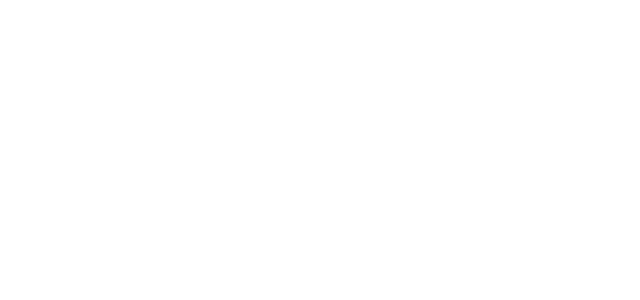
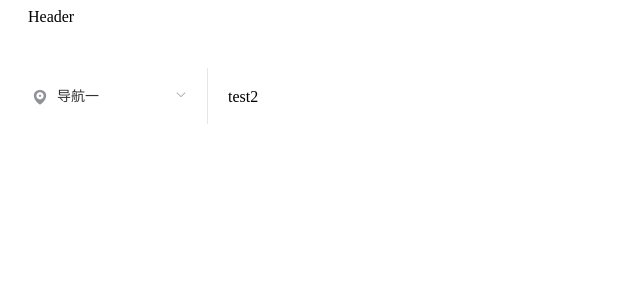
Before and after one commit to lemon-carl/VueJs, a Vue app in the folder yeb/: page /#/test2 in a window 1280 px wide. Shown: the top 300 px of the page, without its empty margins (0-640 px from the left). Built offline with nearby package versions, Linux system fonts and the light colour scheme; sample sign-in values are in the browser's storage.

Commit message:
导航菜单功能实现

```diff
--- a/yeb/src/App.vue
+++ b/yeb/src/App.vue
@@ -1,9 +1,5 @@
 <template>
   <div id="app">
-    <!-- <div id="nav">
-      <router-link to="/">Home</router-link> |
-      <router-link to="/about">About</router-link>
-    </div> -->
     <router-view/>
   </div>
 </template>
--- a/yeb/src/router/index.js
+++ b/yeb/src/router/index.js
@@ -2,6 +2,8 @@
 import VueRouter from 'vue-router'
 import Login from '../views/Login'
 import Home from '../views/Home'
+import Test1 from '../views/Test1'
+import Test2 from '../views/Test2'
 
 Vue.use(VueRouter)
 
@@ -9,12 +11,25 @@
   {
     path: '/',
     name: 'Login',
-    component: Login
+    component: Login,
+    hidden: true
   },
   {
     path: '/home',
-    name: 'Home',
-    component: Home
+    name: '导航一',
+    component: Home,
+    children: [
+      {
+        path: '/test1',
+        name: '选项1',
+        component: Test1
+      },
+      {
+        path: '/test2',
+        name: '选项2',
+        component: Test2
+      }
+    ]
   }
 
 ]
--- a/yeb/src/views/About.vue
+++ /dev/null
@@ -1,5 +0,0 @@
-<template>
-  <div class="about">
-    <h1>This is an about page</h1>
-  </div>
-</template>
--- a/yeb/src/views/Home.vue
+++ b/yeb/src/views/Home.vue
@@ -1,14 +1,36 @@
 <template>
   <div class="home">
-    Hello
-    <img alt="Vue logo" src="../assets/logo.png">
+    <el-container>
+      <el-header>Header</el-header>
+      <el-container>
+        <el-aside width="200px">
+          <el-menu router>
+            <el-submenu index="1" v-for="(item,index) in this.$router.options.routes"
+                    :key="index"
+                    v-if="!item.hidden">
+                <template slot="title" >
+                  <i class="el-icon-location"></i>
+                  <span>{{item.name}}</span>
+                </template>
+                <el-menu-item :index="children.path"
+                              v-for="(children,indexj) in item.children">
+                            {{children.name}}
+                </el-menu-item>
+            </el-submenu>
+          </el-menu>
+        </el-aside>
+        <el-main>
+          <router-view />
+        </el-main>
+      </el-container>
+    </el-container>
   </div>
 </template>
 
 <script>
+export default {
+  name: "Home"
 
-export default {
-  name: 'Home',
 
 }
 </script>
--- a/yeb/src/views/Login.vue
+++ b/yeb/src/views/Login.vue
@@ -1,4 +1,4 @@
-<!--  -->
+<!-- 登录页面模板 -->
 <template>
   <div>
       <el-form :rules="rules"
--- /dev/null
+++ b/yeb/src/views/Test1.vue
@@ -0,0 +1,16 @@
+<!--  -->
+<template>
+  <div>
+      test1
+  </div>
+</template>
+
+<script>
+    export default {
+        name: "Test1"
+    }
+</script>
+
+<style>
+
+</style>
--- /dev/null
+++ b/yeb/src/views/Test2.vue
@@ -0,0 +1,16 @@
+<!--  -->
+<template>
+  <div>
+      test2
+  </div>
+</template>
+
+<script>
+    export default {
+        name: "Test2"
+    }
+</script>
+
+<style>
+
+</style>
```
